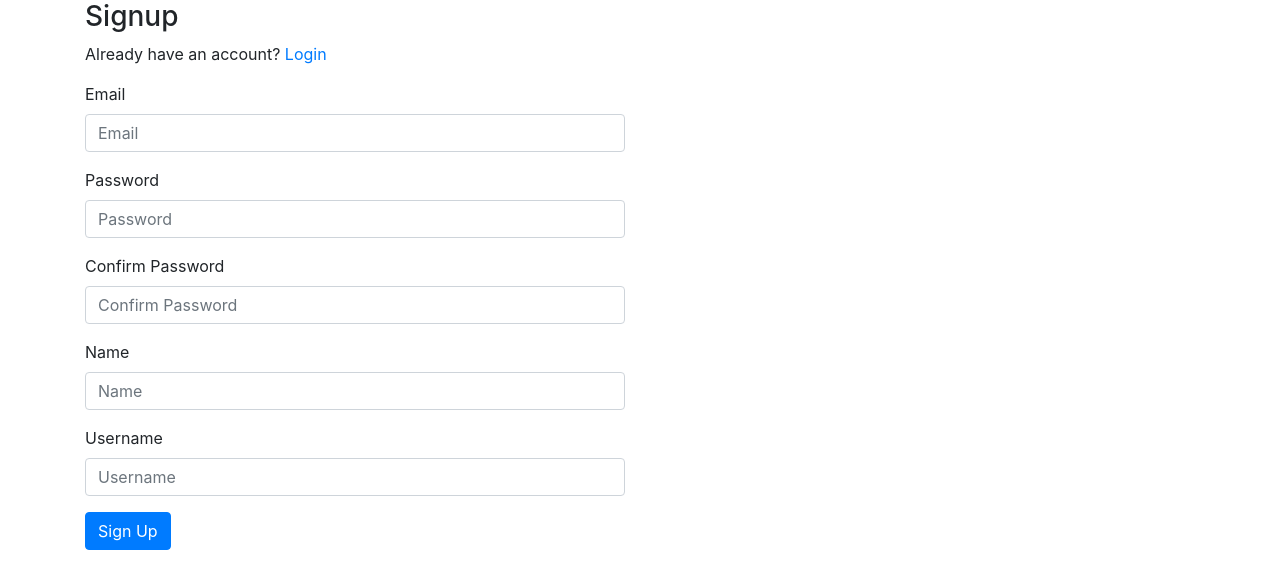
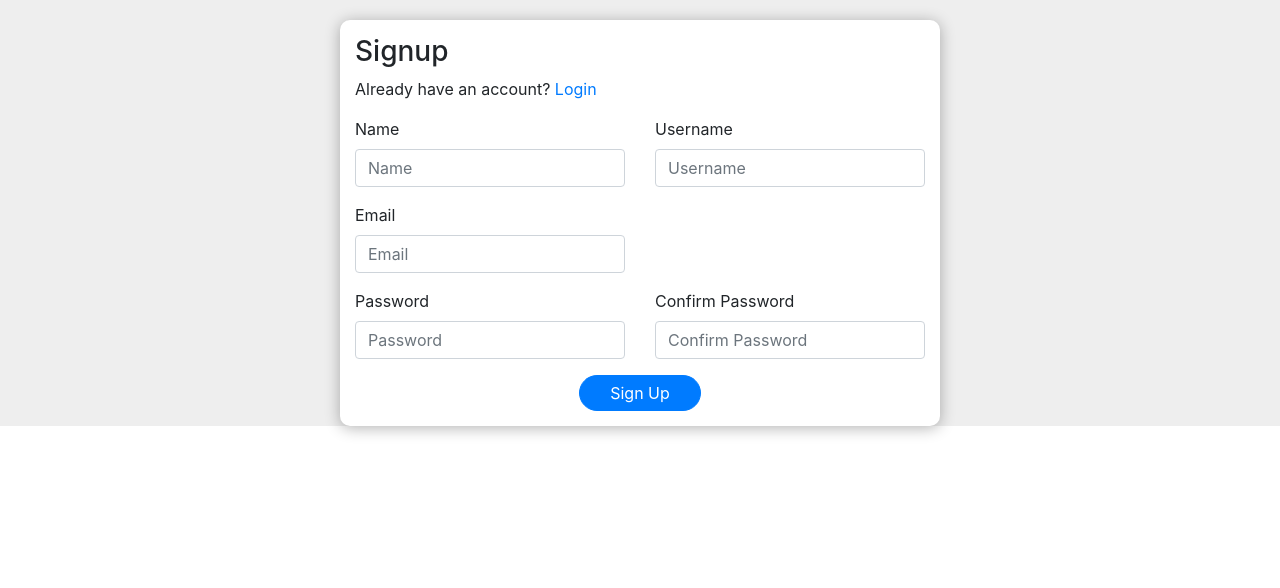
Before and after one commit to ercekal/chatter, a React (Create React App) app in the folder chatClient/: page /signup in a window 1280 px wide. Shown: the top 588 px of the page. Built offline with nearby package versions, Linux system fonts and the light colour scheme; no server answers.

Commit message:
working on the form

```diff
--- a/chatClient/src/App.js
+++ b/chatClient/src/App.js
@@ -4,6 +4,7 @@ import { connect } from 'react-redux'
 import * as ChatActions from './store/actions/chatActions'
 import Auth from './components/pages/Auth'
 import 'bootstrap/dist/css/bootstrap.min.css'
+import './assets/css/swag.css'
 
 function App ({ setupSocket, socket }) {
   useEffect(() => {
--- /dev/null
+++ b/chatClient/src/assets/css/swag.css
@@ -0,0 +1,18 @@
+.form-wrapper {
+  border-radius: 10px;
+  margin: auto;
+  margin-top: 20px;
+  max-width: 600px;
+  box-shadow: 0px 2px 15px rgba(0, 0, 0, .3);
+  padding: 15px;
+  background: #fff;
+}
+
+.App {
+  background: #eee;
+}
+
+.btn {
+  padding: 5px 30px !important;
+  border-radius: 50px !important;
+}
--- a/chatClient/src/components/partials/Signup.js
+++ b/chatClient/src/components/partials/Signup.js
@@ -1,4 +1,4 @@
-import React, {useReducer} from 'react';
+import React, {useReducer, useState} from 'react';
 import {connect} from 'react-redux'
 import {Link} from 'react-router-dom'
 
@@ -13,22 +13,32 @@ function Signup({socket}) {
     username: ''
     }
   );
+  const [error, setError] = useState('')
   const handleChange = evt => {
     const name = evt.target.name;
     const newValue = evt.target.value;
     setUserInput({[name]: newValue});
   }
   return (
+
       <div className='container'>
         <div className='row'>
-        <div className='col-md-6'>
+          <div className='col-md-12'>
             <div className='form-wrapper'>
               <h3>Signup</h3>
-            <p>Already have an account? <Link to='/login'>Login</Link> </p>
               <form
                 onSubmit={e => {
                   e.preventDefault()
                   if(socket){
+                    let empty = 0
+                    Object.keys(userInput).map(key => {
+                      if(userInput[key] === '') {
+                        empty += 1
+                      }
+                    })
+                    if (empty > 0) setError('All fields required')
+                    if (userInput.password !== userInput.passwordAgain) setError('Passwords must match')
+                    if (empty === 0) {
                       socket.send(JSON.stringify({
                         type: 'SIGNUP',
                         data: {
@@ -38,9 +48,37 @@ function Signup({socket}) {
                       }))
                     }
                   }
-
-              }
+                }}
                 >
+              <p>Already have an account? <Link to='/login'>Login</Link> </p>
+              <div className='row'>
+                <div className='col-md-6'>
+                 <div className='form-group'>
+                    <label>Name</label>
+                    <input
+                      type='text'
+                      name='name'
+                      className='form-control'
+                      onChange={handleChange}
+                      value={userInput.name}
+                      placeholder='Name' />
+                  </div>
+                </div>
+                <div className='col-md-6'>
+                  <div className='form-group'>
+                    <label>Username</label>
+                    <input
+                      type='text'
+                      name='username'
+                      className='form-control'
+                      onChange={handleChange}
+                      value={userInput.username}
+                      placeholder='Username' />
+                  </div>
+                  </div>
+                </div>
+              <div className='row'>
+                <div className='col-md-6'>
                   <div className='form-group'>
                     <label>Email</label>
                     <input
@@ -51,6 +89,10 @@ function Signup({socket}) {
                       onChange={handleChange}
                       placeholder='Email' />
                   </div>
+                </div>
+              </div>
+              <div className='row'>
+                <div className='col-md-6'>
                   <div className='form-group'>
                     <label>Password</label>
                     <input
@@ -60,6 +102,8 @@ function Signup({socket}) {
                       value={userInput.password}
                       placeholder='Password' />
                   </div>
+                  </div>
+                <div className='col-md-6'>
                   <div className='form-group'>
                     <label>Confirm Password</label>
                     <input
@@ -70,29 +114,13 @@ function Signup({socket}) {
                       value={userInput.passwordAgain}
                       placeholder='Confirm Password' />
                   </div>
-              <div className='form-group'>
-                <label>Name</label>
-                <input
-                  type='text'
-                  name='name'
-                  className='form-control'
-                  onChange={handleChange}
-                  value={userInput.name}
-                  placeholder='Name' />
                 </div>
-              <div className='form-group'>
-                <label>Username</label>
-                <input
-                  type='text'
-                  name='username'
-                  className='form-control'
-                  onChange={handleChange}
-                  value={userInput.username}
-                  placeholder='Username' />
               </div>
+              <div className='text-center'>
                 <button className='btn btn-primary' type='submit'>
                   Sign Up
                 </button>
+              </div>
               </form>
             </div>
           </div>
```
Lines whose indentation alone changed are shown as unchanged.
